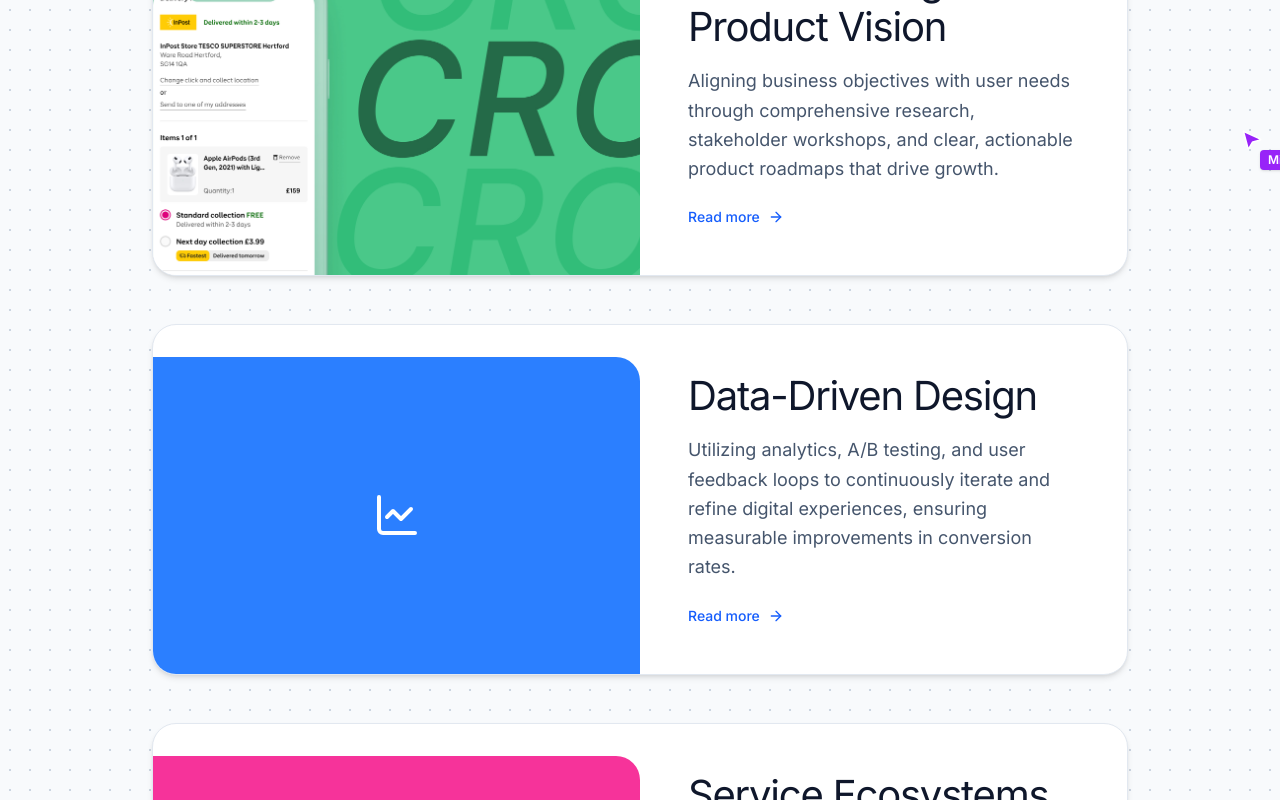
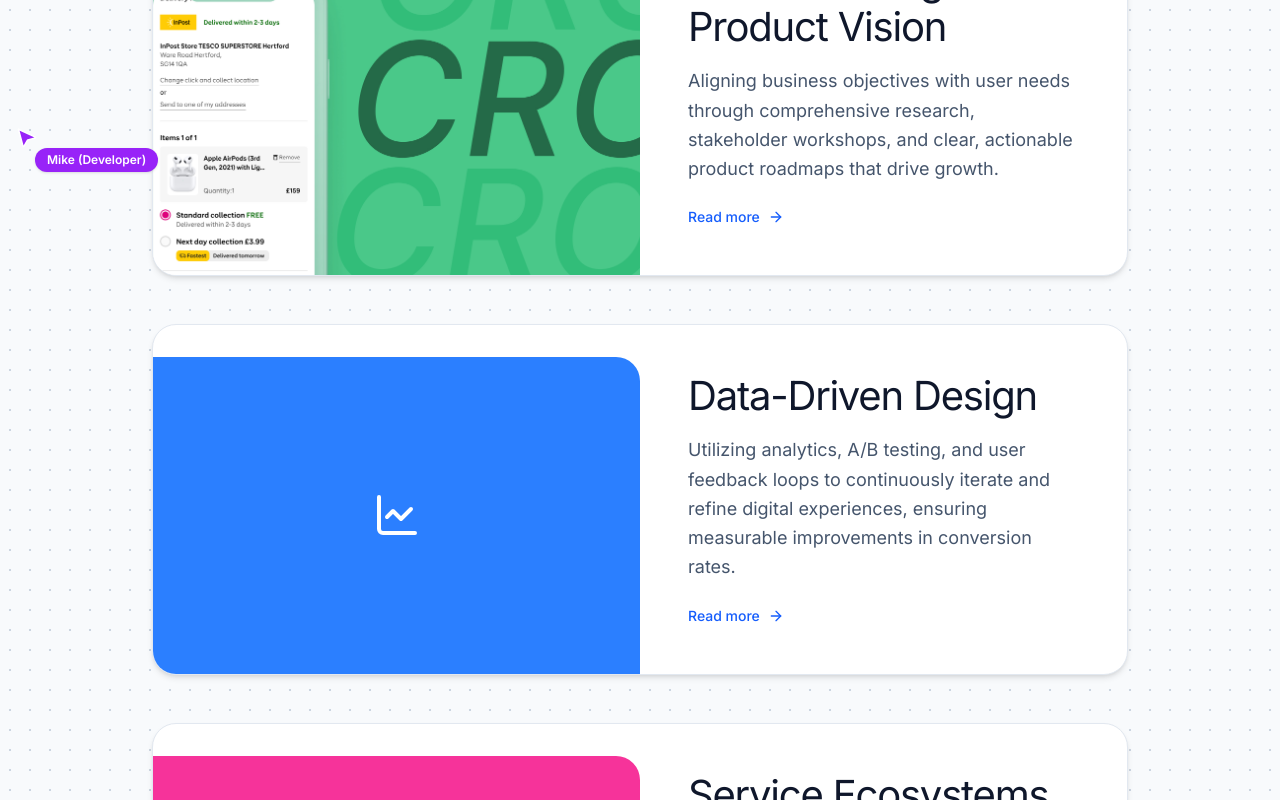
Before and after one commit to andrewleevey-ux/andrew-leevey-portfolio, a Next.js app: page / in a window 1280 px wide. Shown: the part 1740-2540 px from the top of the page. Built offline with nearby package versions, Linux system fonts and the light colour scheme.

Commit message:
style(cursors): update cursor badges to pill shape and bias Mike flight path to margins

```diff
--- a/app/page.tsx
+++ b/app/page.tsx
@@ -80,10 +80,10 @@ export default function Home() {
             role="Developer"
             color="#9823F8"
             pathCoordinates={{
-              x: [0, 600, 600, -200, -200, 400, 400, 0],
-              y: [0, 80, 80, -50, -50, 120, 120, 0],
+              x: [0, -25, -25, 1105, 1105, 1100, 1100, -15],
+              y: [0, 140, 140, 90, 90, 320, 320, 260],
             }}
-            initialPosition={{ top: "20%", left: "50%" }}
+            initialPosition={{ top: "15%", left: "-7rem" }}
             delay={2}
           />}
           <div className="flex items-center justify-center mb-12">
--- a/components/CollaboratorCursor.tsx
+++ b/components/CollaboratorCursor.tsx
@@ -82,7 +82,7 @@ export default function CollaboratorCursor({
           </svg>
         </motion.div>
         <div
-          className="absolute top-6 left-5 text-white text-xs font-semibold px-2 py-0.5 rounded shadow-sm whitespace-nowrap"
+          className="absolute top-6 left-5 text-white text-xs font-semibold px-3 py-1 rounded-full shadow-sm whitespace-nowrap"
           style={{ backgroundColor: color }}
         >
           {name} ({role})
--- a/components/GuestCursor.tsx
+++ b/components/GuestCursor.tsx
@@ -60,7 +60,7 @@ export default function GuestCursor() {
           />
         </svg>
         <div
-          className="absolute top-6 left-5 text-white text-xs font-semibold px-2 py-0.5 rounded shadow-sm whitespace-nowrap"
+          className="absolute top-6 left-5 text-white text-xs font-semibold px-3 py-1 rounded-full shadow-sm whitespace-nowrap"
           style={{ backgroundColor: color }}
         >
           Visiting Guest
```
